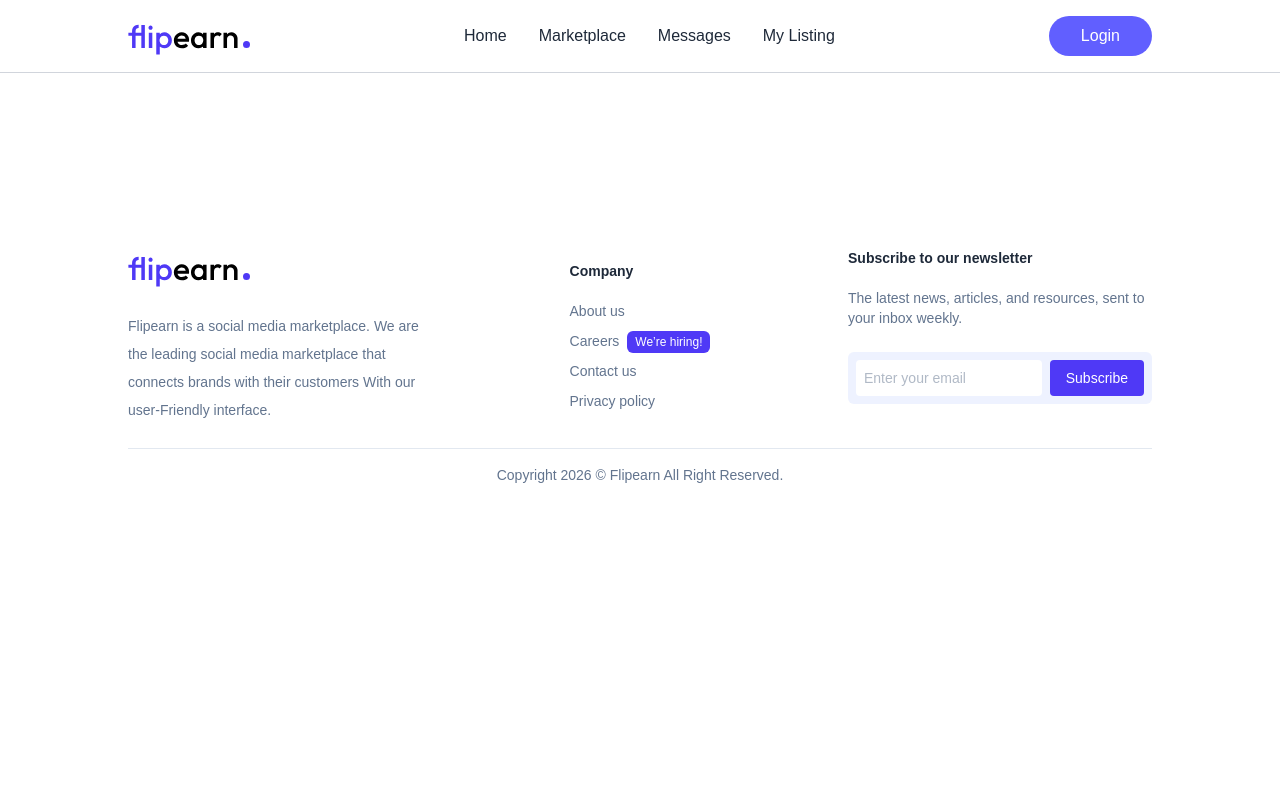
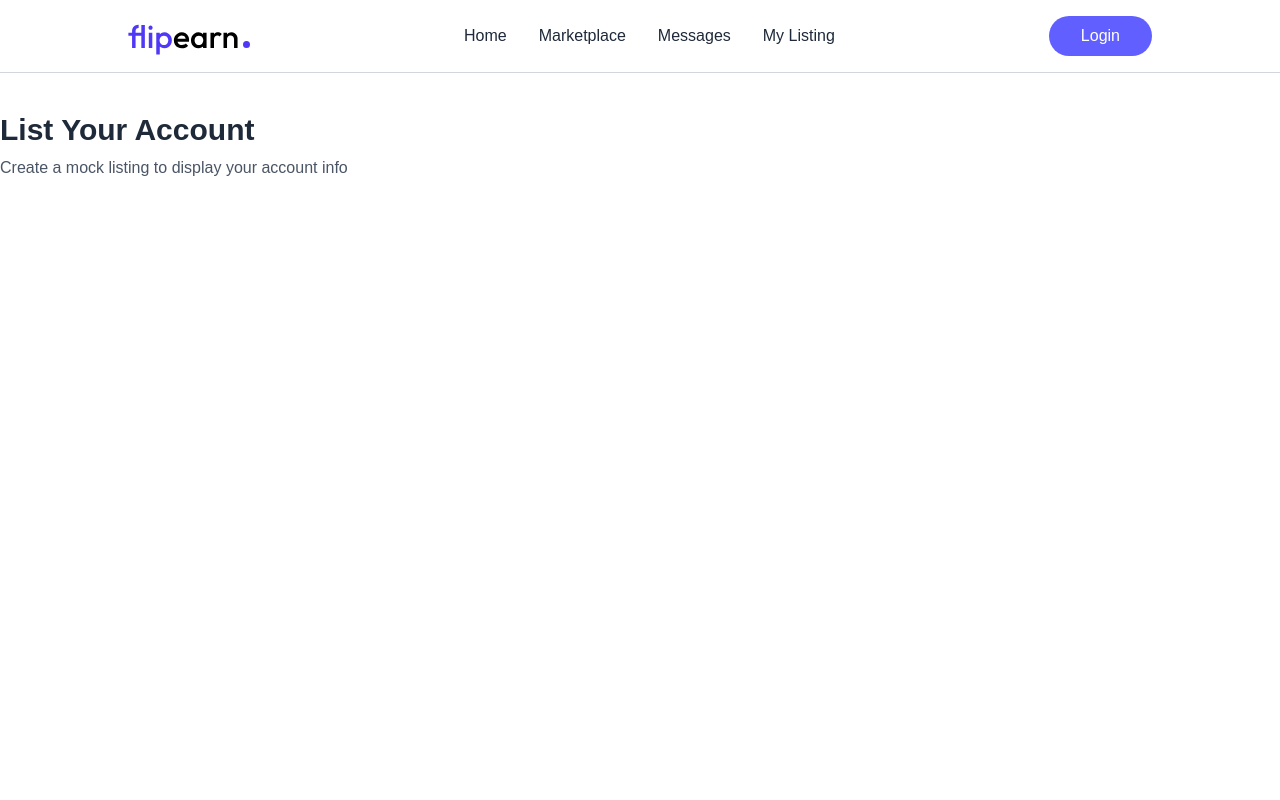
Before and after one commit to yeasin5060/flipEarn, a React (Vite) app in the folder client/: page /create-listing in a window 1280 px wide. Shown: the top 800 px of the page. Built offline with nearby package versions, Linux system fonts and the light colour scheme; no server answers.

Commit message:
add the header section in manageListing page

```diff
--- a/client/src/pages/ManageListing.jsx
+++ b/client/src/pages/ManageListing.jsx
@@ -1,7 +1,8 @@
-import React, { useState } from 'react'
+import React, { useEffect, useState } from 'react'
 import { useSelector } from 'react-redux';
 import { useNavigate, useParams } from 'react-router-dom'
 import toast from 'react-hot-toast';
+import {Loader2Icon} from 'lucide-react'
 
 const ManageListing = () => {
   const {id} = useParams();
@@ -9,7 +10,7 @@ const ManageListing = () => {
   const {userListing} = useSelector((state)=> state.listing);
 
   const[logingListing,setLodingLsting] = useState(false);
-  const[isEditing,srtIsEditing] = useState(false);
+  const[isEditing,setIsEditing] = useState(false);
 
   const [formData , setFormData] = useState({
     title : '',
@@ -45,10 +46,49 @@ const ManageListing = () => {
     setFormData((prev)=> ({...prev,images : [...prev.images, ...files]}))
   };
 
+  const removeImage = (indexToRemove)=> {
+    setFormData((prev)=>({
+      ...prev, images : prev.images.filter((_,i)=> i !== indexToRemove)
+    }));
+  };
 
+    // get listing data for edit if 'id' porvided (edit mode)
+
+  useEffect(()=>{
+    if(!id) return
+    setIsEditing(true);
+    setLodingLsting(true);
+    const listing = userListing.find((listing) => listing.id === id);
+    if(listing){
+      setFormData(listing);
+      setLodingLsting(false);
+    }else{
+      toast.error('Listing not found');
+      navigate('my-listing');
+    }
+  },[id]);
+
+  const handleSubmit = async (e) => {
+    e.preventDefault();
+  };
+
+  if(logingListing){
+    return(
+      <div className='h-screen flex items-center justify-center'>
+        <Loader2Icon className='size-7 animate-spin text-indigo-600'/>
+      </div>
+    )
+  }
   return (
-    <div>
-
+    <div className='min-h-screen py-8'>
+      <div className='mb-8'>
+        <h1 className='text-3xl font-bold text-gray-800 capitalize'>
+           {isEditing ? 'Edit Listing' : 'List Your Account'}
+        </h1>
+        <p className='text-gray-600 mt-2'>
+          {isEditing ? 'Update your existing account listing' : 'Create a mock listing to display your account info'}
+        </p>
+      </div>
     </div>
   )
 }
```
